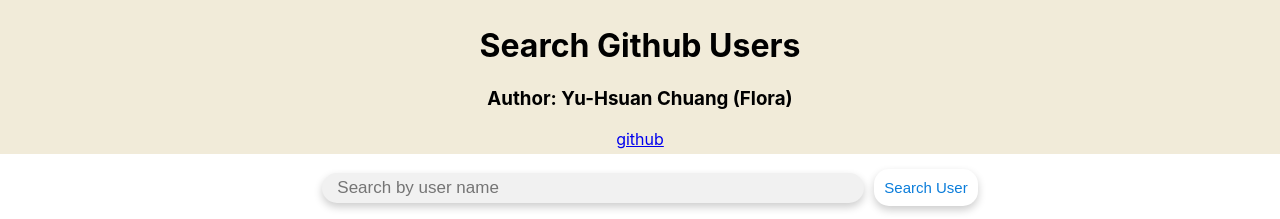
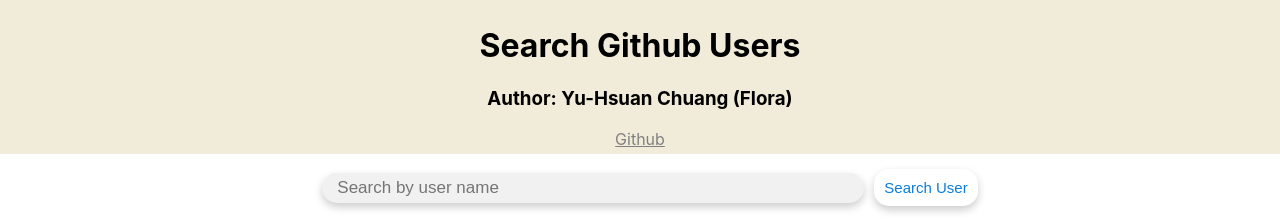
Before and after one commit to yuhsuanchuang/search-github-users, a React (Create React App) app: page / in a window 1280 px wide. Shown: the top 219 px of the page. Built offline with nearby package versions, Linux system fonts and the light colour scheme; the HTML template or start-up script is replaced by a standard one.

Commit message:
change header color

```diff
--- a/src/App.js
+++ b/src/App.js
@@ -10,8 +10,11 @@
       <div className="top-container">
         <h1>Search Github Users</h1>
         <h3>Author: Yu-Hsuan Chuang (Flora)</h3>
-        <a href="https://github.com/yuhsuanchuang/search-github-users">
-          github
+        <a
+          style={{ color: "gray" }}
+          href="https://github.com/yuhsuanchuang/search-github-users"
+        >
+          Github
         </a>
       </div>
       <BrowserRouter history={browserHistory}>
```
